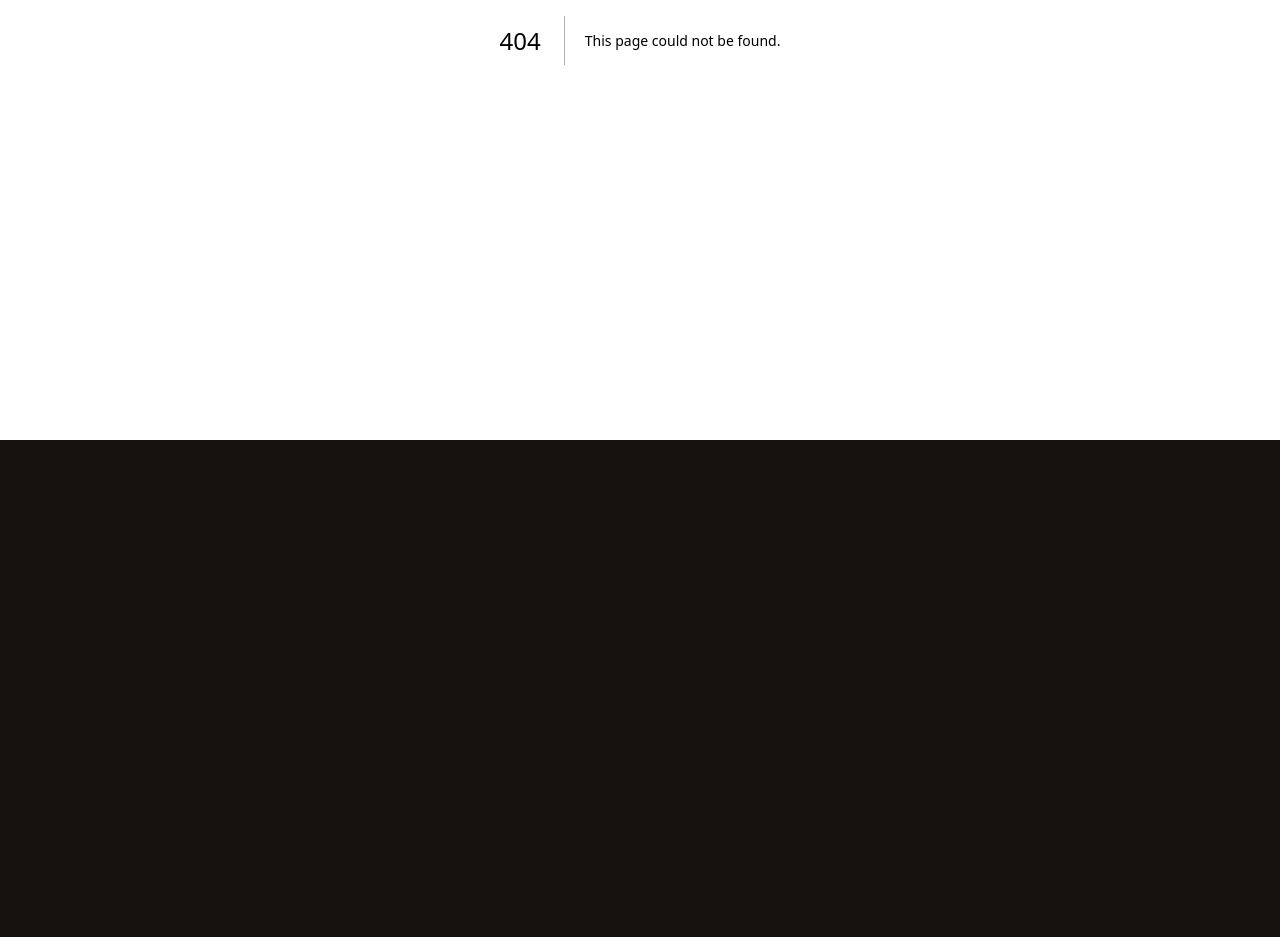
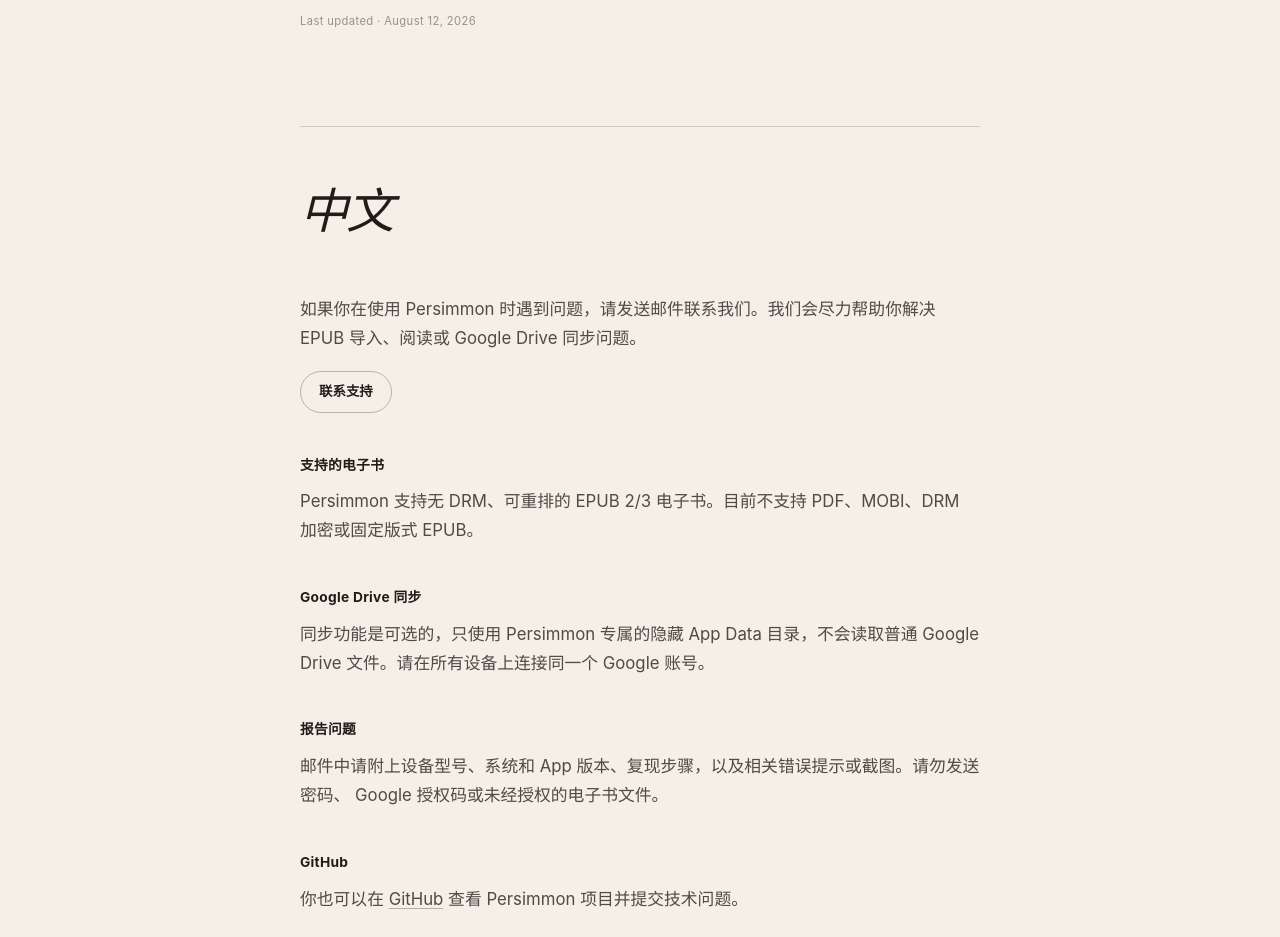
Before and after one commit to chihumyum/persimmon-reader, a Next.js app: page /support in a window 1280 px wide. Before the commit this address had no page. Shown: the part 360-1297 px from the top of the page. Before the commit the page ends 800 px from the top, so only its background shows below. Built offline with nearby package versions, Linux system fonts and the light colour scheme.

Commit message:
Add a concise support page

```diff
--- a/app/globals.css
+++ b/app/globals.css
@@ -584,6 +584,27 @@
   text-decoration-color: rgba(33, 28, 24, 0.3);
   text-underline-offset: 0.18em;
 }
+.legal-document .support-contact-link {
+  display: inline-flex;
+  align-items: center;
+  min-height: 42px;
+  padding: 0 18px;
+  border: 1px solid rgba(33, 28, 24, 0.28);
+  border-radius: 999px;
+  color: #211c18;
+  font-size: 0.84rem;
+  font-weight: 650;
+  text-decoration: none;
+  transition: border-color 160ms ease, background-color 160ms ease;
+}
+.legal-document .support-contact-link:hover {
+  border-color: rgba(33, 28, 24, 0.52);
+  background: rgba(33, 28, 24, 0.05);
+}
+.legal-document .support-contact-link:focus-visible {
+  outline: 2px solid var(--accent);
+  outline-offset: 3px;
+}
 .legal-document code {
   border-radius: 4px;
   padding: 0.12em 0.3em;
@@ -624,4 +645,7 @@
   .landing-github-link img {
     transition: none;
   }
+  .legal-document .support-contact-link {
+    transition: none;
+  }
 }
--- a/app/legal/LegalShell.tsx
+++ b/app/legal/LegalShell.tsx
@@ -20,7 +20,8 @@
         <Link className="legal-wordmark" href="/" aria-label="Persimmon home">
           persimmon
         </Link>
-        <nav className="legal-nav" aria-label="Legal pages">
+        <nav className="legal-nav" aria-label="Information pages">
+          <a href="/support">Support</a>
           <a href="/privacy">Privacy</a>
           <a href="/terms">Terms</a>
         </nav>
--- a/app/page.tsx
+++ b/app/page.tsx
@@ -134,6 +134,7 @@
       </section>
 
       <footer className="landing-legal-links">
+        <a href="/support">Support</a>
         <a href="/privacy">Privacy</a>
         <a href="/terms">Terms</a>
         <a
--- /dev/null
+++ b/app/support/page.tsx
@@ -0,0 +1,91 @@
+import type { Metadata } from "next";
+import { LegalShell } from "../legal/LegalShell";
+
+const githubUrl = "https://github.com/chihumyum/Persimmon";
+const supportEmail = "support@persimmon.cc";
+const supportMailto = `mailto:${supportEmail}?subject=Persimmon%20Support`;
+
+export const metadata: Metadata = {
+  title: "Support — Persimmon",
+  description: "Get help with Persimmon, EPUB imports, and Google Drive sync.",
+};
+
+export default function SupportPage() {
+  return (
+    <LegalShell title="Support" subtitle="支持" lastUpdated="August 12, 2026">
+      <section className="legal-document" lang="zh-Hans">
+        <h2>中文</h2>
+        <p>
+          如果你在使用 Persimmon 时遇到问题，请发送邮件联系我们。我们会尽力帮助你解决
+          EPUB 导入、阅读或 Google Drive 同步问题。
+        </p>
+        <p>
+          <a className="support-contact-link" href={supportMailto}>
+            联系支持
+          </a>
+        </p>
+
+        <h3>支持的电子书</h3>
+        <p>
+          Persimmon 支持无 DRM、可重排的 EPUB 2/3 电子书。目前不支持 PDF、MOBI、DRM
+          加密或固定版式 EPUB。
+        </p>
+
+        <h3>Google Drive 同步</h3>
+        <p>
+          同步功能是可选的，只使用 Persimmon 专属的隐藏 App Data 目录，不会读取普通
+          Google Drive 文件。请在所有设备上连接同一个 Google 账号。
+        </p>
+
+        <h3>报告问题</h3>
+        <p>
+          邮件中请附上设备型号、系统和 App 版本、复现步骤，以及相关错误提示或截图。请勿发送密码、
+          Google 授权码或未经授权的电子书文件。
+        </p>
+
+        <h3>GitHub</h3>
+        <p>
+          你也可以在 <a href={githubUrl}>GitHub</a> 查看 Persimmon 项目并提交技术问题。
+        </p>
+      </section>
+
+      <section className="legal-document" lang="en">
+        <h2>English</h2>
+        <p>
+          If you run into a problem with Persimmon, email us for help with EPUB imports,
+          reading, or Google Drive sync.
+        </p>
+        <p>
+          <a className="support-contact-link" href={supportMailto}>
+            Email support
+          </a>
+        </p>
+
+        <h3>Supported books</h3>
+        <p>
+          Persimmon supports DRM-free, reflowable EPUB 2/3 books. PDF, MOBI, DRM-protected,
+          and fixed-layout EPUB files are not currently supported.
+        </p>
+
+        <h3>Google Drive sync</h3>
+        <p>
+          Sync is optional and uses Persimmon&apos;s private App Data folder. It cannot read
+          ordinary files in your Google Drive. Connect the same Google account on each device.
+        </p>
+
+        <h3>Reporting a problem</h3>
+        <p>
+          Include your device model, operating system and app version, steps to reproduce the
+          problem, and any relevant error message or screenshot. Do not send passwords, Google
+          authorization codes, or ebook files you are not authorized to share.
+        </p>
+
+        <h3>GitHub</h3>
+        <p>
+          You can also view the Persimmon project and report technical issues on{" "}
+          <a href={githubUrl}>GitHub</a>.
+        </p>
+      </section>
+    </LegalShell>
+  );
+}
```
Also changed, not shown: 1 other file (tests, documents, lock files or other folders).
